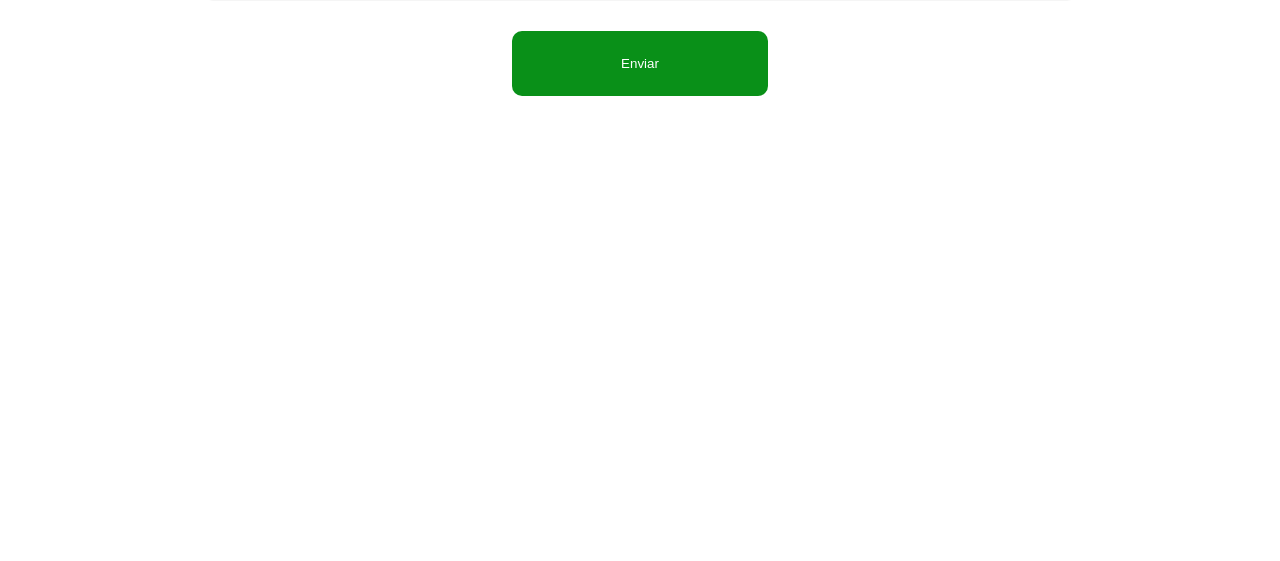
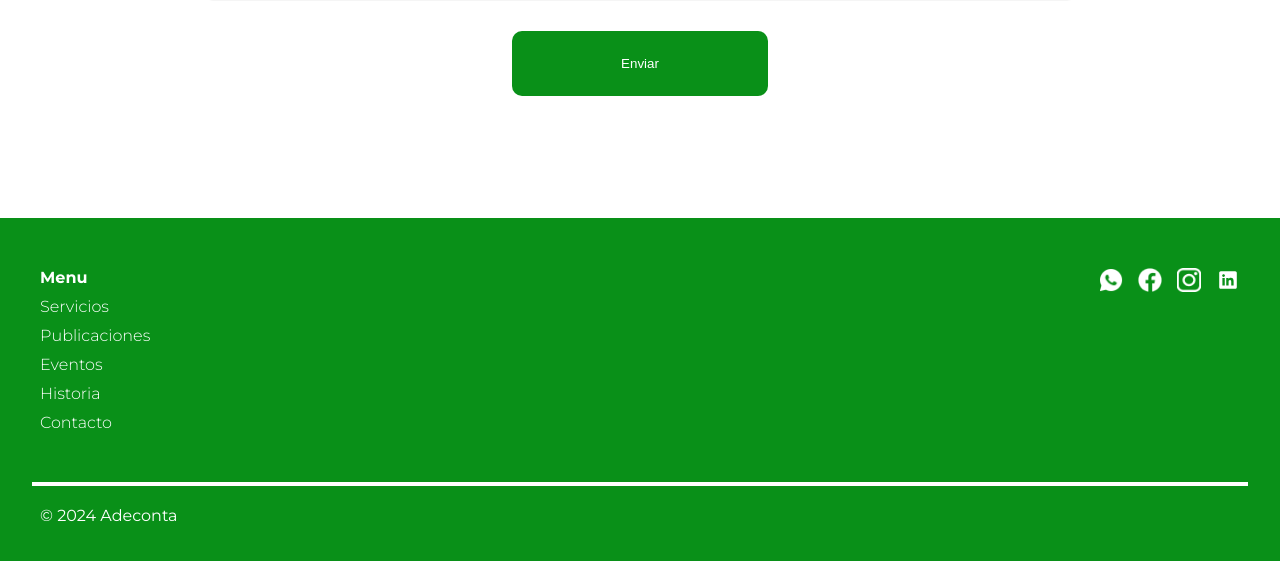
Before and after one commit to SamuBoc/ADECONTA_PAGE, a PHP site: page / in a window 1280 px wide. Shown: the part 3726-4287 px from the top of the page. Before the commit the page ends 3822 px from the top, so only its background shows below. Run offline with PHP 8.4, Linux system fonts and the light colour scheme.

Commit message:
style: footer setting

```diff
--- a/css/style-index.css
+++ b/css/style-index.css
@@ -387,7 +387,7 @@ body, div, ul, nav, header, footer, a, li, label{
     text-align: center; /* Asegura que el texto del h1 esté centrado */
 }
 
-@media screen and (min-width: 1200px) {
+@media screen and (min-width: 1000px) {
     .main__wrapper-us{
         background-size: 170%;
         background-position: left;
@@ -505,3 +505,91 @@ body, div, ul, nav, header, footer, a, li, label{
 }
 
 /* END QUERIES CONTACT SECTION */
+
+/* --- FOOTER STYLES --- */
+
+/* Estilos generales para el footer */
+.main__wrapper-footer {
+    background-color: rgba(9, 144, 24, 1); /* Fondo verde */
+    padding: 20px;
+    color: white;
+}
+
+/* Contenedor principal que agrupa el menú y los iconos */
+.main__wrapper__footer-box {
+    display: flex;
+    justify-content: space-between;
+    align-items: flex-start;
+    padding: 20px 0;
+}
+
+/* Estilos para el menú */
+.main__wrapper__footer-menu ul {
+    list-style: none;
+    padding: 0;
+    margin: 0;
+}
+
+.main__wrapper__footer__ul-li {
+    margin-bottom: 10px;
+    font-weight: 300;
+    font-size: 16px;
+    color: white;
+    margin: 10px 20px;
+    transition-duration: 0.3s;
+}
+
+.main__wrapper__footer__ul-li a {
+    text-decoration: none;
+    color: #FFFFFF;
+}
+
+.main__wrapper__footer__ul-li:hover{
+    cursor: pointer;
+    opacity: 0.6;
+}
+
+.main__wrapper__footer__ul-li:first-child {
+    font-weight: 700; /* El primer ítem del menú es más grueso */
+}
+
+/* Estilos para los iconos sociales */
+.main__wrapper__footer__social-ul {
+    list-style: none;
+    display: flex;
+    gap: 15px;
+    padding: 0;
+    margin: 10px 20px;
+}
+
+.main__wrapper__footer__social__ul-li img {
+    width: 24px; /* Tamaño de los iconos */
+    height: 24px;
+    transition-duration: 0.3s;
+}
+
+.main__wrapper__footer__social__ul-li img:hover{
+    cursor: pointer;
+    opacity: 0.6;
+}
+
+.main__wrapper__footer-divider {
+    border: none;
+    border-bottom: 4px solid #FFFFFF; /* Grosor de 4px, línea sólida y color blanco */
+    width: 90vw; /* Ajusta el ancho al 60% del contenedor */
+    margin: 20px auto; /* Centra el divisor horizontalmente */
+}
+
+.main__wrapper__footer-copyright{
+    margin: 10px 20px;
+}
+
+/* -- FOOTER MEDIA QUERIES --- */
+
+@media screen and (min-width: 1000px) {
+    .main__wrapper__footer-divider{
+        width: 95vw;
+    }
+}
+
+/* -- END FOOTER MEDIA QUERIES --- */
--- a/index.html
+++ b/index.html
@@ -124,8 +124,52 @@
                 </div>
             </div>
             <footer class="main__wrapper-footer">
+                <div class="main__wrapper__footer-box">
+                    <div class="main__wrapper__footer-menu">
+                        <ul class="main__wrapper__footer-ul">
+                            <li class="main__wrapper__footer__ul-li"><a href="#">Menu</a></li>
+                            <li class="main__wrapper__footer__ul-li"><a href="html/servicios.html">Servicios</a></li>
+                            <li class="main__wrapper__footer__ul-li"><a href="/html/servicios.html">Publicaciones</a></li>
+                            <li class="main__wrapper__footer__ul-li"><a href="/html/servicios.html">Eventos</a></li>
+                            <li class="main__wrapper__footer__ul-li"><a href="/html/servicios.html">Historia</a></li>
+                            <li class="main__wrapper__footer__ul-li"><a href="/html/servicios.html">Contacto</a></li>
+                        </ul>
+                    </div>
+                    <div class="main__wrapper__footer-social">
+                        <ul class="main__wrapper__footer__social-ul">
+                            <li class="main__wrapper__footer__social__ul-li">
+                                <a href="https://dm.wa.link/pw38ky" target="_blank">
+                                    <img src="img/icon/icons8-whatsapp-50.png" alt="Whatsapp">
+                                </a>
+                            </li>
+                            <li class="main__wrapper__footer__social__ul-li">
+                                <a href="https://www.facebook.com/profile.php?id=100064757749081" target="_blank">
+                                    <img src="img/icon/facebook_icon.png" alt="Facebook">
+                                </a>
+                            </li>
+                            <li class="main__wrapper__footer__social__ul-li">
+                                <a href="https://www.instagram.com/adeconta_org/" target="_blank">
+                                    <img src="img/icon/instagram_icon.png" alt="Instagram">
+                                </a>
+                            </li>
+                            <li class="main__wrapper__footer__social__ul-li">
+                                <a href="https://www.linkedin.com/in/adeconta-asociaci%C3%B3n-de-contadores-publicos-del-valle-del-cauca-1018b4323/" target="_blank">
+                                    <img src="img/icon/icons8-linkedin.svg" alt="Linkedin">
+                                </a>
+                            </li>
 
+                        </ul>
+                    </div>
+                </div>
+                <div class="main__wrapper__footer-divider">
+
+                </div>
+                <div class="main__wrapper__footer-copyright">
+                    <p>© 2024 Adeconta</p>
+                </div>
             </footer>
+
+
         </div>
     </main>
 </body>
```
Also changed, not shown: img/icon/facebook_icon.png (added), img/icon/icons8-linkedin.svg (added), img/icon/icons8-whatsapp-50.png (added), img/icon/instagram_icon.png (added).
